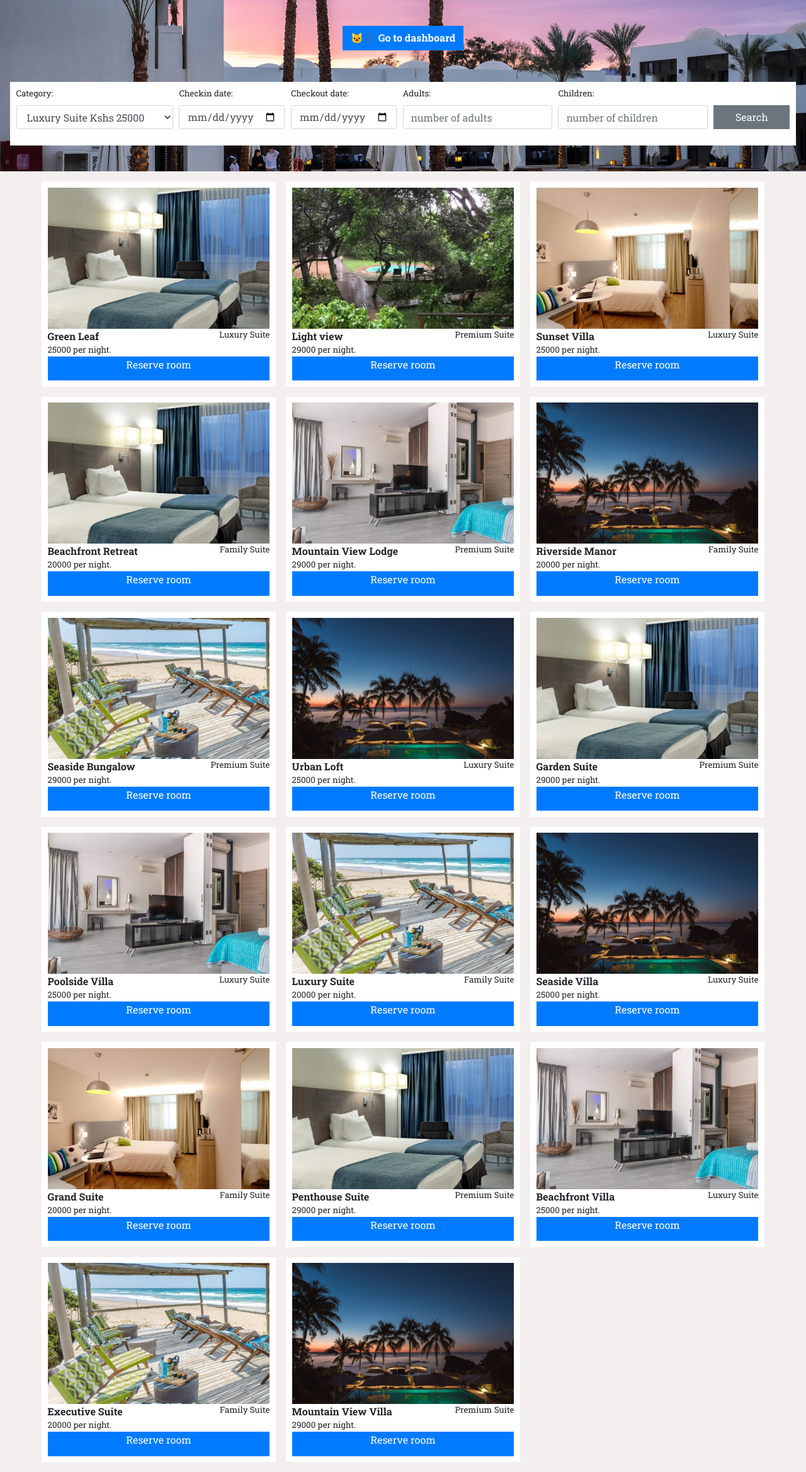
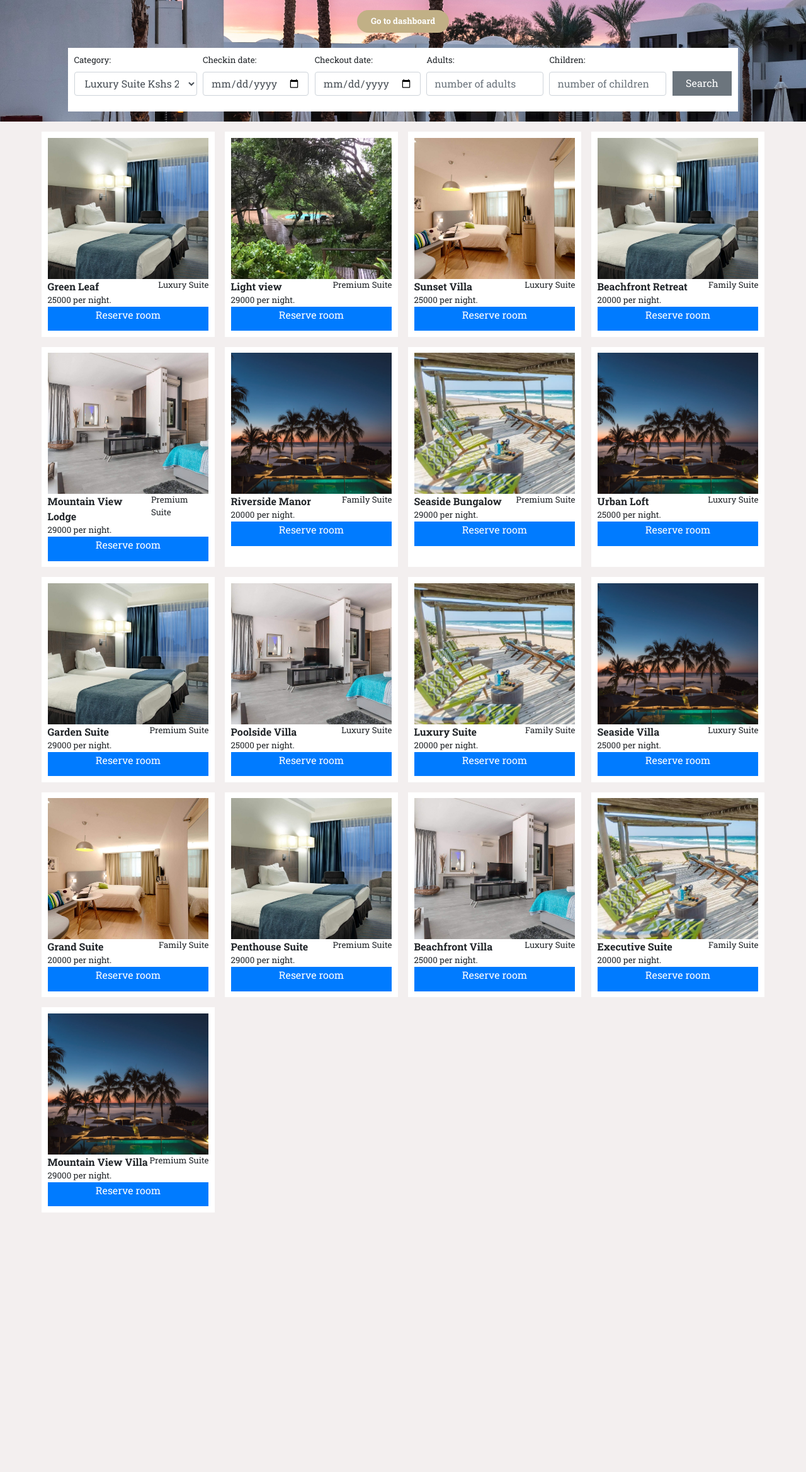
Before and after one commit to Nebrascka/Hotel-Management-System, a PHP site: page /reservation in a window 1280 px wide. Shown: the whole page at 63% size. After the commit the page ends 1925 px from the top, so only its background shows below. Run offline with PHP 8.4, Linux system fonts and the light colour scheme; data comes from the database, SQL or seed files in the repository.

Commit message:
add responsiveness

```diff
--- a/Final_Project_part1/reservation/index.php
+++ b/Final_Project_part1/reservation/index.php
@@ -69,8 +69,8 @@ if($_SERVER['REQUEST_METHOD'] === 'POST') {
   </head>
   <body>
     <section class="header">
-        <form class="add-form" method="POST" enctype="multipart/form-data">
-        <a href="./dashboard.php" class="btn btn-primary" style="color: fff; font-weight: bold;">🐱‍👤 Go to dashboard</a>
+        <form  method="POST" enctype="multipart/form-data">
+        <a href="./dashboard.php" class="mb-4 btn1" style="color: fff; font-weight: bold;"> Go to dashboard</a>
             <div class="form-cont">
                 <div class="form-group">
                     <label for="exampleInputEmail1">Category:</label>
--- a/Final_Project_part1/reservation/login.php
+++ b/Final_Project_part1/reservation/login.php
@@ -72,9 +72,9 @@ if($_SERVER['REQUEST_METHOD'] === 'POST') {
     <title>login</title>
   </head>
   <body>
+    <div class="form-container-det" id="login">
         <form class="add-form" method="POST" enctype="multipart/form-data" style="max-width: 468px; margin: 0 auto;">
                 <h3 style="text-align: center">Login</h3>
-            <hr>
                 <div class="form-group">
                     <label for="err"><small style="color: red;"><?php echo $errors['pwd'] ?></small></label><br>
                     <label for="exampleInputEmail1">Email</label>
@@ -88,6 +88,7 @@ if($_SERVER['REQUEST_METHOD'] === 'POST') {
                 <small>Dont have an account? <a href="./register.php">Sign up</a></small> |
                 <small><a href="./reset/request.php">Forgot Password</a></small>
             </form>
+        </div>
     <script src="https://cdn.jsdelivr.net/npm/jquery@3.5.1/dist/jquery.slim.min.js" integrity="sha384-DfXdz2htPH0lsSSs5nCTpuj/zy4C+OGpamoFVy38MVBnE+IbbVYUew+OrCXaRkfj" crossorigin="anonymous"></script>
     <script src="https://cdn.jsdelivr.net/npm/bootstrap@4.6.2/dist/js/bootstrap.bundle.min.js" integrity="sha384-Fy6S3B9q64WdZWQUiU+q4/2Lc9npb8tCaSX9FK7E8HnRr0Jz8D6OP9dO5Vg3Q9ct" crossorigin="anonymous"></script>
   </body>
--- a/Final_Project_part1/reservation/register.php
+++ b/Final_Project_part1/reservation/register.php
@@ -103,8 +103,9 @@ if($_SERVER['REQUEST_METHOD'] === 'POST') {
     <title>register</title>
   </head>
   <body>
+    <div class="form-container-det">
         <form class="add-form" method="POST" enctype="multipart/form-data" style="max-width: 648px; margin: 0 auto;">
-            <h1 style="text-align: center">Register with us</h1>
+            <h3 style="text-align: center">Create an account</h3>
             <hr>
             <div class="row">
                 <div class="col">
@@ -156,6 +157,7 @@ if($_SERVER['REQUEST_METHOD'] === 'POST') {
             <button type="submit" class="btn btn-primary btn-block">Sign up</button>
             <small>Already have an account? <a href="./login.php">Login</a></small>
         </form>
+    </div>
     <script src="https://cdn.jsdelivr.net/npm/jquery@3.5.1/dist/jquery.slim.min.js" integrity="sha384-DfXdz2htPH0lsSSs5nCTpuj/zy4C+OGpamoFVy38MVBnE+IbbVYUew+OrCXaRkfj" crossorigin="anonymous"></script>
     <script src="https://cdn.jsdelivr.net/npm/bootstrap@4.6.2/dist/js/bootstrap.bundle.min.js" integrity="sha384-Fy6S3B9q64WdZWQUiU+q4/2Lc9npb8tCaSX9FK7E8HnRr0Jz8D6OP9dO5Vg3Q9ct" crossorigin="anonymous"></script>
   </body>
--- a/Final_Project_part1/reservation/style.css
+++ b/Final_Project_part1/reservation/style.css
@@ -24,14 +24,30 @@ body {
 .header form {
     display: grid;
     place-items: center;
-    height: 30vh;
+    max-width: 1064px;
+    margin: 0 auto;
 }
 .form-cont {
     display: flex;
+    flex-direction: column;
     gap: .6rem;
-    align-items:end;
     background-color: #fff;
     padding: .6rem;
+    width: 100%;
+}
+.btn1 {
+    background: #C1B086;
+    color: white;
+    text-align: center;
+    border-radius: 50px;
+    padding: 8px 22px;
+}
+
+@media (min-width: 948px) {
+    .form-cont {
+        flex-direction: row;
+        align-items: end;
+    }
 }
 .btn{
     height: 2.4rem;
@@ -51,7 +67,7 @@ body {
 }
 .rooms-cont {
     display: grid;
-    grid-template-columns: repeat(3, 1fr);
+    grid-template-columns: repeat(auto-fill, minmax(264px, 1fr));
     gap: 1rem;
     max-width: 1148px;
     margin: 0 auto;
@@ -75,6 +91,22 @@ body {
 .name {
     font-size: larger;
     font-weight: bold;
+}
+
+
+/* login container */
+.form-container-det {
+    height: 100vh;
+    display: grid;
+    place-items: center;
+    background-image: url("../image/reserve-bg.jpg");
+    background-position: center;
+    background-size: cover;
+}
+.add-form {
+    background-color: #fff;
+    width: 32rem;
+    padding: 1rem;
 }
 
 /* booking */
```
Lines whose indentation alone changed are shown as unchanged.
